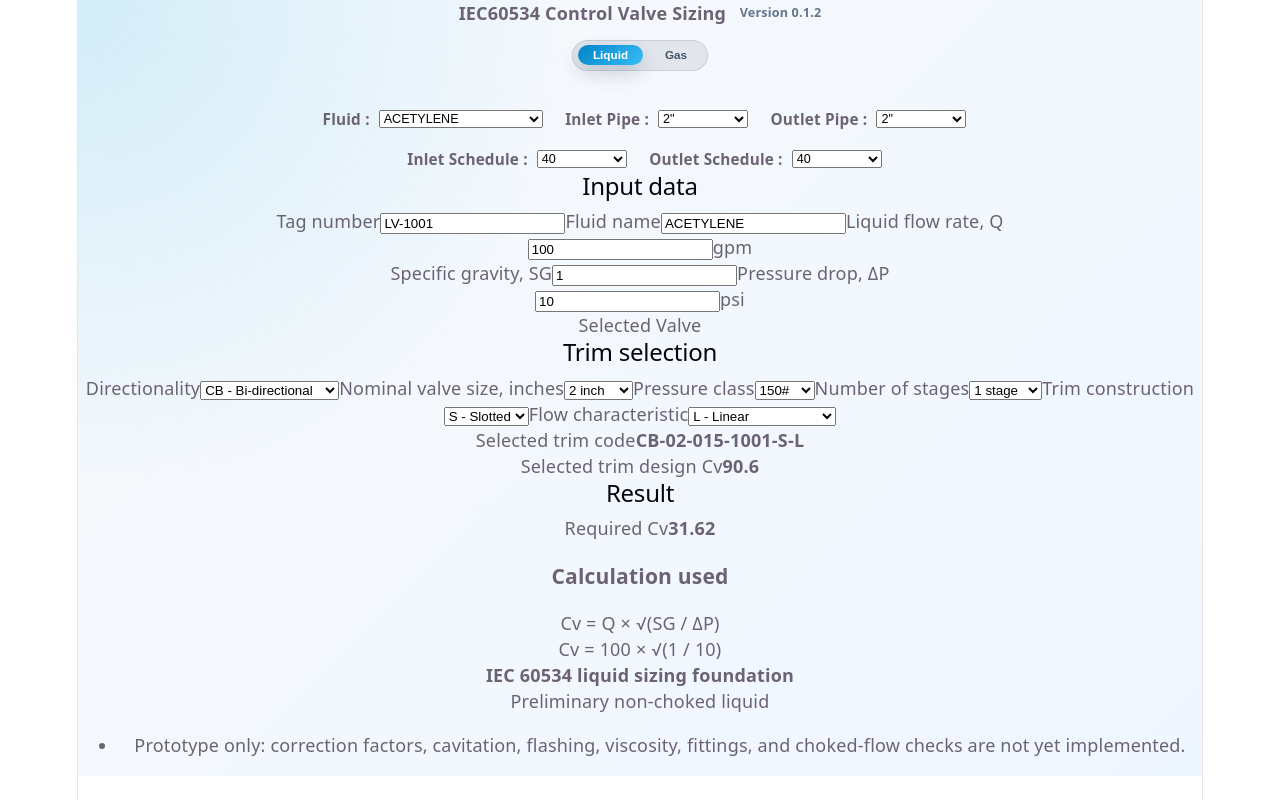
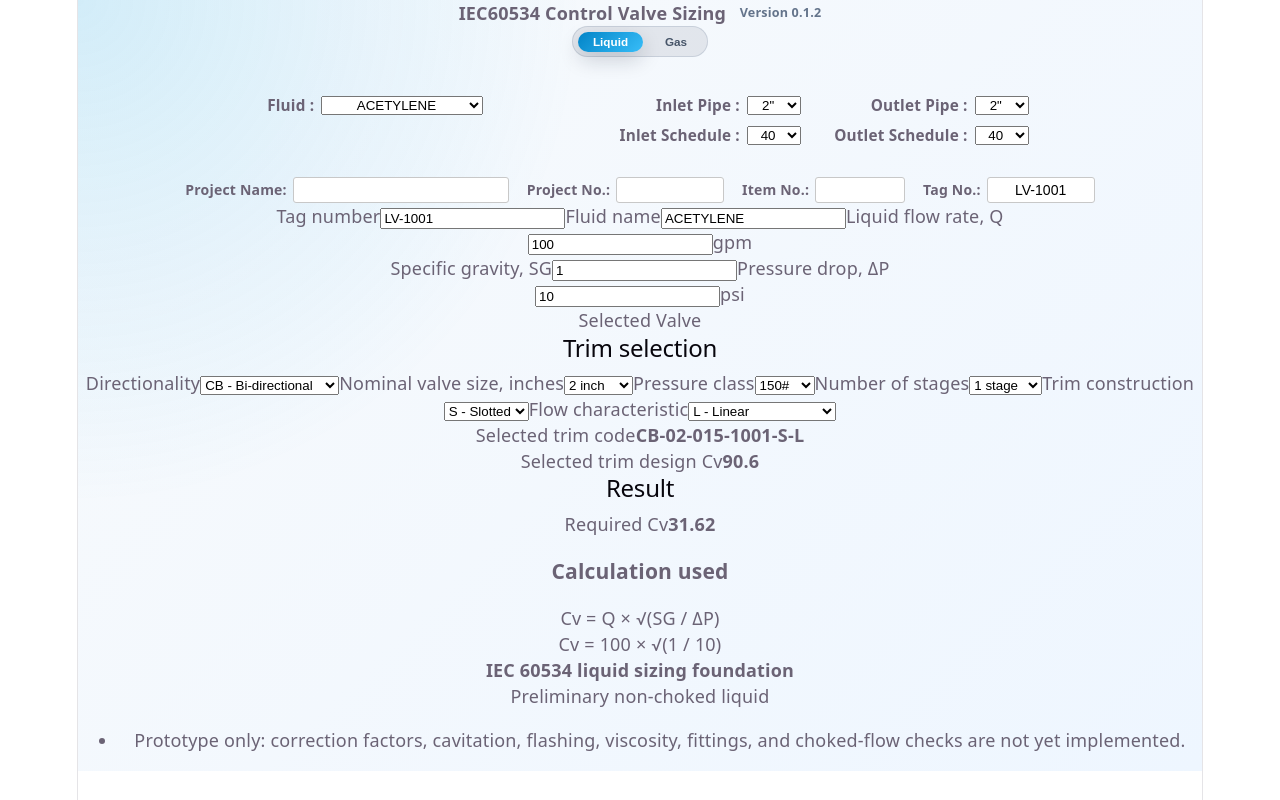
Before and after one commit to JonBradley100/control-valve-sizing, a React (Vite) app: page / in a window 1280 px wide. Built offline with nearby package versions, Linux system fonts and the light colour scheme.

Commit message:
More changes

```diff
--- a/src/App.css
+++ b/src/App.css
@@ -43,6 +43,8 @@
   transform: translateY(-1px);
 }
 
+
+
 .fluid-toggle button.active {
   color: #ffffff;
   box-shadow: 0 8px 20px rgba(15, 23, 42, 0.18);
@@ -84,14 +86,15 @@
   border-color: rgba(245, 158, 11, 0.22);
 }
 
+.fluid-column {
+  transform: translateX(-5rem);
+}
+
 .fluid-controls {
   display: flex;
-  justify-content: center;
   flex-direction: column;
   align-items: center;
-  flex-wrap: wrap;
   gap: 0.75rem;
-  margin-top: 0.75rem;
 }
 
 .fluid-toggle-row {
@@ -100,41 +103,57 @@
   width: 100%;
 }
 
-.pipework-main-row,
-.pipework-schedule-row {
+.pipework-main-row {
   display: flex;
-  align-items: center;
+  align-items: flex-start;
   justify-content: center;
   flex-wrap: wrap;
   gap: 0.75rem;
   width: 100%;
 }
 
-.fluid-toggle {
-  align-self: center;
+.pipework-column {
+  display: flex;
+  flex-direction: column;
+  gap: 0.2rem;
+}
+
+.fluid-column {
+  padding-top: 0;
 }
 
 .fluid-selector-row {
-  display: flex;
+  display: grid;
+  grid-template-columns: 8.5rem auto;
   align-items: center;
-  justify-content: flex-start;
-  gap: 0.5rem;
-  font-size: 0.9rem;
-  margin-left: 0.5rem;
+  column-gap: 0.4rem;
 }
 
 .fluid-select-label {
   font-size: 0.85rem;
   font-weight: 600;
-  color: inherit;
-  margin: 0;
   white-space: nowrap;
+  text-align: right;
 }
 
 .fluid-select {
-  font-size: 0.7rem;
-  font-weight: 400;
+  width: 9rem;
   min-width: 9rem;
+  text-align: center;
+  text-align-last: center;
+}
+
+.pipe-select {
+  width: 3rem;
+  min-width: 3rem;
+  text-align: center;
+  text-align-last: center;
+}
+
+.main-fluid-select {
+  width: 9rem;
+  min-width: 9rem;
+  text-align: center;
 }
 
 .title-row {
@@ -155,6 +174,101 @@
   margin: 0;
 }
 
-.pipe-select {
-  min-width: 5rem;
+.pipework-bottom-gap {
+  height: 0.5rem;
 }
+
+/*
+XXXXXXXXXXXXXXXXXXXXXXXXXXXXXXXXXXXXX
+        PROJECT DETAILS ROW
+XXXXXXXXXXXXXXXXXXXXXXXXXXXXXXXXXXXXX
+*/
+
+.project-details-row {
+  display: grid;
+  grid-template-columns: 2fr 1.1fr 1.1fr 1.1fr;
+  gap: 0.85rem;
+  width: 100%;
+  margin-top: 0.85rem;
+  align-items: center;
+}
+
+/*
+XXXXXXXXXXXXXXXXXXXXXXXXXXXXXXXXXXXXX
+        PROJECT DETAIL FIELD
+XXXXXXXXXXXXXXXXXXXXXXXXXXXXXXXXXXXXX
+*/
+
+.project-detail-field {
+  display: flex;
+  flex-direction: row;
+  align-items: center;
+  gap: 0.35rem;
+  min-width: 0;
+}
+
+.project-detail-field label {
+  font-size: 0.78rem;
+  font-weight: 600;
+  white-space: nowrap;
+  margin: 0;
+}
+
+.project-detail-field input {
+  height: 1.45rem;
+  padding: 0.1rem 0.35rem;
+  border: 1px solid #c8c8c8;
+  border-radius: 3px;
+  font-size: 0.78rem;
+  box-sizing: border-box;
+  min-width: 0;
+}
+
+/*
+XXXXXXXXXXXXXXXXXXXXXXXXXXXXXXXXXXXXX
+        PROJECT FIELD WIDTHS
+XXXXXXXXXXXXXXXXXXXXXXXXXXXXXXXXXXXXX
+*/
+
+.project-details-row {
+  display: flex;
+  justify-content: center;
+  grid-template-columns: 18rem 12rem 6rem 12rem;
+  gap: 18px;
+  align-items: center;
+  flex-wrap: wrap;
+  widthL 100%;
+}
+
+.project-detail-field {
+  display: flex;
+  flex-direction: row;
+  align-items: center;
+  gap: 6px;
+}
+
+.project-detail-field label {
+  white-space: nowrap;
+  margin: 0;
+  text-align: center;
+}
+
+.project-detail-field input {
+  text-align: center;
+}
+
+.project-name-field input {
+  width: 12rem;
+}
+
+.project-number-field input {
+  width: 6rem;
+}
+
+.item-number-field input {
+  width: 5rem;
+}
+
+.tag-number-field input {
+  width: 6rem;
+}
--- a/src/App.jsx
+++ b/src/App.jsx
@@ -7,15 +7,36 @@ import InputPanel from "./components/InputPanel";
 import ResultPanel from "./components/ResultPanel";
 
 function App() {
+  /*
+  XXXXXXXXXXXXXXXXXXXXXXXXXXXXXXXXXXXXX
+  1.        FLUID TYPE STATE
+  XXXXXXXXXXXXXXXXXXXXXXXXXXXXXXXXXXXXX
+  */
+
   const [fluidType, setFluidType] = useState("liquid");
 
+  /*
+  XXXXXXXXXXXXXXXXXXXXXXXXXXXXXXXXXXXXX
+  2.        MAIN INPUT STATE
+  XXXXXXXXXXXXXXXXXXXXXXXXXXXXXXXXXXXXX
+  */
+
   const [inputs, setInputs] = useState({
+    projectName: "",
+    projectNumber: "",
+    itemNumber: "",
     tagNumber: "LV-1001",
     fluidName: "",
     flowRateGpm: 100,
     specificGravity: 1,
     pressureDropPsi: 10,
   });
+
+  /*
+  XXXXXXXXXXXXXXXXXXXXXXXXXXXXXXXXXXXXX
+  3.        SELECTED VALVE STATE
+  XXXXXXXXXXXXXXXXXXXXXXXXXXXXXXXXXXXXX
+  */
 
   const [selectedValve, setSelectedValve] = useState({
     directionality: "CB",
@@ -26,6 +47,12 @@ function App() {
     style: "L",
   });
 
+  /*
+  XXXXXXXXXXXXXXXXXXXXXXXXXXXXXXXXXXXXX
+  4.        PIPEWORK STATE
+  XXXXXXXXXXXXXXXXXXXXXXXXXXXXXXXXXXXXX
+  */
+
   const [pipework, setPipework] = useState({
     inletPipeSize: "2",
     inletPipeSchedule: "40",
@@ -33,49 +60,29 @@ function App() {
     outletPipeSchedule: "40",
   });
 
+  /*
+  XXXXXXXXXXXXXXXXXXXXXXXXXXXXXXXXXXXXX
+  5.        PIPEWORK OPTIONS
+  XXXXXXXXXXXXXXXXXXXXXXXXXXXXXXXXXXXXX
+  */
+
   const pipeSizeOptions = [
-    "2",
-    "3",
-    "4",
-    "6",
-    "8",
-    "10",
-    "12",
-    "14",
-    "16",
-    "18",
-    "20",
-    "22",
-    "24",
-    "26",
-    "28",
-    "30",
-    "32",
-    "34",
-    "36",
-    "38",
-    "40",
-    "42",
-    "44",
-    "46",
-    "48",
+    "2", "3", "4", "6", "8", "10",
+    "12", "14", "16", "18", "20", "22",
+    "24", "26", "28", "30", "32", "34",
+    "36", "38", "40", "42", "44", "46", "48",
   ];
 
   const scheduleOptions = [
-    "5",
-    "10",
-    "20",
-    "40",
-    "80",
-    "160",
-    "STD",
-    "XS",
-    "XXS",
-    "5S",
-    "10S",
-    "20S",
-    "40S",
+    "5", "10", "20", "40", "80", "160",
+    "STD", "XS", "XXS", "5S", "10S", "20S", "40S",
   ];
+
+  /*
+  XXXXXXXXXXXXXXXXXXXXXXXXXXXXXXXXXXXXX
+  6.        DATABASE STATE
+  XXXXXXXXXXXXXXXXXXXXXXXXXXXXXXXXXXXXX
+  */
 
   const [trimDatabase, setTrimDatabase] = useState([]);
   const [trimDatabaseError, setTrimDatabaseError] = useState(null);
@@ -83,6 +90,12 @@ function App() {
   const [fluidDatabase, setFluidDatabase] = useState([]);
   const [fluidDatabaseError, setFluidDatabaseError] = useState(null);
   const [selectedFluidName, setSelectedFluidName] = useState("");
+
+  /*
+  XXXXXXXXXXXXXXXXXXXXXXXXXXXXXXXXXXXXX
+  7.        LOAD TRIM DATABASE
+  XXXXXXXXXXXXXXXXXXXXXXXXXXXXXXXXXXXXX
+  */
 
   useEffect(() => {
     loadTrimDatabase()
@@ -97,6 +110,12 @@ function App() {
       });
   }, []);
 
+  /*
+  XXXXXXXXXXXXXXXXXXXXXXXXXXXXXXXXXXXXX
+  8.        LOAD FLUID DATABASE
+  XXXXXXXXXXXXXXXXXXXXXXXXXXXXXXXXXXXXX
+  */
+
   useEffect(() => {
     loadFluidDatabase()
       .then((rows) => {
@@ -110,6 +129,12 @@ function App() {
       });
   }, []);
 
+  /*
+  XXXXXXXXXXXXXXXXXXXXXXXXXXXXXXXXXXXXX
+  9.        SET DEFAULT FLUID
+  XXXXXXXXXXXXXXXXXXXXXXXXXXXXXXXXXXXXX
+  */
+
   useEffect(() => {
     if (selectedFluidName || fluidDatabase.length === 0) {
       return;
@@ -118,12 +143,20 @@ function App() {
     setSelectedFluidName(fluidDatabase[0].fluidName);
   }, [fluidDatabase, selectedFluidName]);
 
+  {/*XXXXXXXXXXXXXXXXXXXXXXXXXXXXXXXXXXXXX
+  10.        SELECTED FLUID LOOKUP
+  XXXXXXXXXXXXXXXXXXXXXXXXXXXXXXXXXXXXX*/}
+
   const selectedFluid = useMemo(() => {
     return (
       fluidDatabase.find((fluid) => fluid.fluidName === selectedFluidName) ||
       null
     );
   }, [fluidDatabase, selectedFluidName]);
+
+  {/*XXXXXXXXXXXXXXXXXXXXXXXXXXXXXXXXXXXXX
+  11.        SYNC SELECTED FLUID TO INPUTS
+  XXXXXXXXXXXXXXXXXXXXXXXXXXXXXXXXXXXXX*/}
 
   useEffect(() => {
     if (!selectedFluid) {
@@ -135,6 +168,10 @@ function App() {
       fluidName: selectedFluid.fluidName,
     }));
   }, [selectedFluid]);
+
+  {/*XXXXXXXXXXXXXXXXXXXXXXXXXXXXXXXXXXXXX
+  12.        SELECTED VALVE CODE
+  XXXXXXXXXXXXXXXXXXXXXXXXXXXXXXXXXXXXX*/}
 
   const selectedValveCode = useMemo(() => {
     const stageCode = `${selectedValve.stages}001`;
@@ -149,6 +186,10 @@ function App() {
     ].join("-");
   }, [selectedValve]);
 
+  {/*XXXXXXXXXXXXXXXXXXXXXXXXXXXXXXXXXXXXX
+  13.        SELECTED TRIM LOOKUP
+  XXXXXXXXXXXXXXXXXXXXXXXXXXXXXXXXXXXXX*/}
+
   const selectedTrim = useMemo(() => {
     return (
       trimDatabase.find(
@@ -158,6 +199,10 @@ function App() {
   }, [trimDatabase, selectedValveCode]);
 
   const selectedTrimDesignCv = selectedTrim?.designCvNumeric ?? null;
+
+  {/*XXXXXXXXXXXXXXXXXXXXXXXXXXXXXXXXXXXXX
+  14.        CALCULATION RESULT
+  XXXXXXXXXXXXXXXXXXXXXXXXXXXXXXXXXXXXX*/}
 
   const result = useMemo(() => {
     if (fluidType === "liquid") {
@@ -170,6 +215,10 @@ function App() {
       warnings: ["Gas sizing will be added in the next calculation module."],
     };
   }, [fluidType, inputs]);
+
+  {/*XXXXXXXXXXXXXXXXXXXXXXXXXXXXXXXXXXXXX
+  15.        UPDATE FUNCTIONS
+  XXXXXXXXXXXXXXXXXXXXXXXXXXXXXXXXXXXXX*/}
 
   function updateInput(field, value) {
     setInputs((current) => ({
@@ -192,12 +241,30 @@ function App() {
     }));
   }
 
+  {/*XXXXXXXXXXXXXXXXXXXXXXXXXXXXXXXXXXXXX
+  16.        APP MODE CLASS
+  XXXXXXXXXXXXXXXXXXXXXXXXXXXXXXXXXXXXX*/}
+
   const appModeClass = fluidType === "liquid" ? "mode-liquid" : "mode-gas";
+
+  {/*XXXXXXXXXXXXXXXXXXXXXXXXXXXXXXXXXXXXX
+  17.        COMPONENT RENDER
+  XXXXXXXXXXXXXXXXXXXXXXXXXXXXXXXXXXXXX*/}
 
   return (
     <main className={`app-shell ${appModeClass}`}>
+
+      {/*XXXXXXXXXXXXXXXXXXXXXXXXXXXXXXXXXXXXX
+      17a.        HERO SECTION
+      XXXXXXXXXXXXXXXXXXXXXXXXXXXXXXXXXXXXX*/}
+
       <section className="hero">
         <div>
+
+          {/*XXXXXXXXXXXXXXXXXXXXXXXXXXXXXXXXXXXXX
+          17b.        TITLE ROW
+          XXXXXXXXXXXXXXXXXXXXXXXXXXXXXXXXXXXXX*/}
+
           <div className="title-row">
             <p className="eyebrow">
               <b>IEC60534 Control Valve Sizing</b>
@@ -205,7 +272,17 @@ function App() {
             <span className="version-label">Version 0.1.2</span>
           </div>
 
+
+          {/*XXXXXXXXXXXXXXXXXXXXXXXXXXXXXXXXXXXXX
+          17c.        FLUID CONTROLS WRAPPER
+          XXXXXXXXXXXXXXXXXXXXXXXXXXXXXXXXXXXXX*/}
+
           <div className="fluid-controls">
+
+            {/*XXXXXXXXXXXXXXXXXXXXXXXXXXXXXXXXXXXXX
+            17c.        LIQUID / GAS TOGGLE ROW
+            XXXXXXXXXXXXXXXXXXXXXXXXXXXXXXXXXXXXX*/}
+
             <div className="fluid-toggle-row">
               <div className="fluid-toggle" aria-label="Fluid sizing type">
                 <button
@@ -226,7 +303,17 @@ function App() {
               </div>
             </div>
 
+            {/*XXXXXXXXXXXXXXXXXXXXXXXXXXXXXXXXXXXXX
+            17d.        PIPEWORK MAIN ROW
+            XXXXXXXXXXXXXXXXXXXXXXXXXXXXXXXXXXXXX*/}
+
             <div className="pipework-main-row">
+
+              {/*XXXXXXXXXXXXXXXXXXXXXXXXXXXXXXXXXXXXX
+              17e.        FLUID SELECTOR COLUMN
+              XXXXXXXXXXXXXXXXXXXXXXXXXXXXXXXXXXXXX*/}
+
+              <div className="pipework-column fluid-column">
                 <div className="fluid-selector-row">
                   <label className="fluid-select-label" htmlFor="fluid-select">
                     Fluid :
@@ -234,9 +321,11 @@ function App() {
 
                   <select
                     id="fluid-select"
-                  className="fluid-select"
+                    className="fluid-select main-fluid-select"
                     value={selectedFluidName}
-                  onChange={(event) => setSelectedFluidName(event.target.value)}
+                    onChange={(event) =>
+                      setSelectedFluidName(event.target.value)
+                    }
                   >
                     {fluidDatabase.length === 0 ? (
                       <option value="">No fluids loaded</option>
@@ -249,9 +338,20 @@ function App() {
                     )}
                   </select>
                 </div>
+              </div>
 
+
+              {/*XXXXXXXXXXXXXXXXXXXXXXXXXXXXXXXXXXXXX
+              17f.        INLET PIPEWORK COLUMN
+              XXXXXXXXXXXXXXXXXXXXXXXXXXXXXXXXXXXXX*/}
+
+
+              <div className="pipework-column">
                 <div className="fluid-selector-row">
-                <label className="fluid-select-label" htmlFor="inlet-pipe-select">
+                  <label
+                    className="fluid-select-label"
+                    htmlFor="inlet-pipe-select"
+                  >
                     Inlet Pipe :
                   </label>
 
@@ -272,7 +372,40 @@ function App() {
                 </div>
 
                 <div className="fluid-selector-row">
-                <label className="fluid-select-label" htmlFor="outlet-pipe-select">
+                  <label
+                    className="fluid-select-label"
+                    htmlFor="inlet-schedule-select"
+                  >
+                    Inlet Schedule :
+                  </label>
+
+                  <select
+                    id="inlet-schedule-select"
+                    className="fluid-select pipe-select"
+                    value={pipework.inletPipeSchedule}
+                    onChange={(event) =>
+                      updatePipework("inletPipeSchedule", event.target.value)
+                    }
+                  >
+                    {scheduleOptions.map((schedule) => (
+                      <option key={schedule} value={schedule}>
+                        {schedule}
+                      </option>
+                    ))}
+                  </select>
+                </div>
+              </div>
+
+              {/*XXXXXXXXXXXXXXXXXXXXXXXXXXXXXXXXXXXXX
+              17g.        OUTLET PIPEWORK COLUMN
+              XXXXXXXXXXXXXXXXXXXXXXXXXXXXXXXXXXXXX*/}
+
+              <div className="pipework-column">
+                <div className="fluid-selector-row">
+                  <label
+                    className="fluid-select-label"
+                    htmlFor="outlet-pipe-select"
+                  >
                     Outlet Pipe :
                   </label>
 
@@ -291,32 +424,12 @@ function App() {
                     ))}
                   </select>
                 </div>
-            </div>
-
-            <div className="pipework-schedule-row">
-              <div className="fluid-selector-row">
-                <label className="fluid-select-label" htmlFor="inlet-schedule-select">
-                  Inlet Schedule :
-                </label>
-
-                <select
-                  id="inlet-schedule-select"
-                  className="fluid-select pipe-select"
-                  value={pipework.inletPipeSchedule}
-                  onChange={(event) =>
-                    updatePipework("inletPipeSchedule", event.target.value)
-                  }
-                >
-                  {scheduleOptions.map((schedule) => (
-                    <option key={schedule} value={schedule}>
-                      {schedule}
-                    </option>
-                  ))}
-                </select>
-              </div>
 
                 <div className="fluid-selector-row">
-                <label className="fluid-select-label" htmlFor="outlet-schedule-select">
+                  <label
+                    className="fluid-select-label"
+                    htmlFor="outlet-schedule-select"
+                  >
                     Outlet Schedule :
                   </label>
 
@@ -338,6 +451,65 @@ function App() {
               </div>
             </div>
 
+           {/*XXXXXXXXXXXXXXXXXXXXXXXXXXXXXXXXXXXXX
+            17h.        PROJECT DETAILS ROW
+            XXXXXXXXXXXXXXXXXXXXXXXXXXXXXXXXXXXXX*/}
+
+            <div className="project-details-row">
+              <div className="project-detail-field project-name-field">
+                <label htmlFor="project-name">Project Name:</label>
+                <input
+                  id="project-name"
+                  type="text"
+                  value={inputs.projectName}
+                  onChange={(event) =>
+                    updateInput("projectName", event.target.value)
+                  }
+                />
+              </div>
+
+              <div className="project-detail-field project-number-field">
+                <label htmlFor="project-number">Project No.:</label>
+                <input
+                  id="project-number"
+                  type="text"
+                  value={inputs.projectNumber}
+                  onChange={(event) =>
+                    updateInput("projectNumber", event.target.value)
+                  }
+                />
+              </div>
+
+              <div className="project-detail-field item-number-field">
+                <label htmlFor="item-number">Item No.:</label>
+                <input
+                  id="item-number"
+                  type="text"
+                  value={inputs.itemNumber}
+                  onChange={(event) =>
+                    updateInput("itemNumber", event.target.value)
+                  }
+                />
+              </div>
+
+              <div className="project-detail-field tag-number-field">
+                <label htmlFor="tag-number">Tag No.:</label>
+                <input
+                  id="tag-number"
+                  type="text"
+                  value={inputs.tagNumber}
+                  onChange={(event) =>
+                    updateInput("tagNumber", event.target.value)
+                  }
+                />
+              </div>
+            </div>
+          </div>
+
+          {/*XXXXXXXXXXXXXXXXXXXXXXXXXXXXXXXXXXXXX
+          17i.        DATABASE ERROR MESSAGES
+          XXXXXXXXXXXXXXXXXXXXXXXXXXXXXXXXXXXXX*/}
+
           {trimDatabaseError && (
             <div className="database-error">
               Trim database error: {trimDatabaseError}
@@ -352,8 +524,21 @@ function App() {
         </div>
       </section>
 
+      {/*XXXXXXXXXXXXXXXXXXXXXXXXXXXXXXXXXXXXX
+      17j.        MAIN CONTENT GRID
+      XXXXXXXXXXXXXXXXXXXXXXXXXXXXXXXXXXXXX*/}
+
       <section className="content-grid">
+
+       {/* XXXXXXXXXXXXXXXXXXXXXXXXXXXXXXXXXXXXX
+        17k.        INPUT PANEL
+        XXXXXXXXXXXXXXXXXXXXXXXXXXXXXXXXXXXXX */}
+
         <InputPanel inputs={inputs} onInputChange={updateInput} />
+
+        {/*XXXXXXXXXXXXXXXXXXXXXXXXXXXXXXXXXXXXX
+        17l.        TRIM SELECTION PANEL
+        XXXXXXXXXXXXXXXXXXXXXXXXXXXXXXXXXXXXX*/}
 
         <section className="panel">
           <div className="panel-header">
@@ -473,6 +658,10 @@ function App() {
           </div>
         </section>
 
+        {/*XXXXXXXXXXXXXXXXXXXXXXXXXXXXXXXXXXXXX
+        17m.        RESULT PANEL
+        XXXXXXXXXXXXXXXXXXXXXXXXXXXXXXXXXXXXXX*/}
+
         <ResultPanel inputs={inputs} result={result} />
       </section>
     </main>
--- a/src/components/InputPanel.jsx
+++ b/src/components/InputPanel.jsx
@@ -1,8 +1,6 @@
 function InputPanel({ inputs, onInputChange }) {
   return (
     <div className="panel">
-      <h2>Input data</h2>
-
       <label>
         Tag number
         <input
```
Lines whose indentation alone changed are shown as unchanged.
